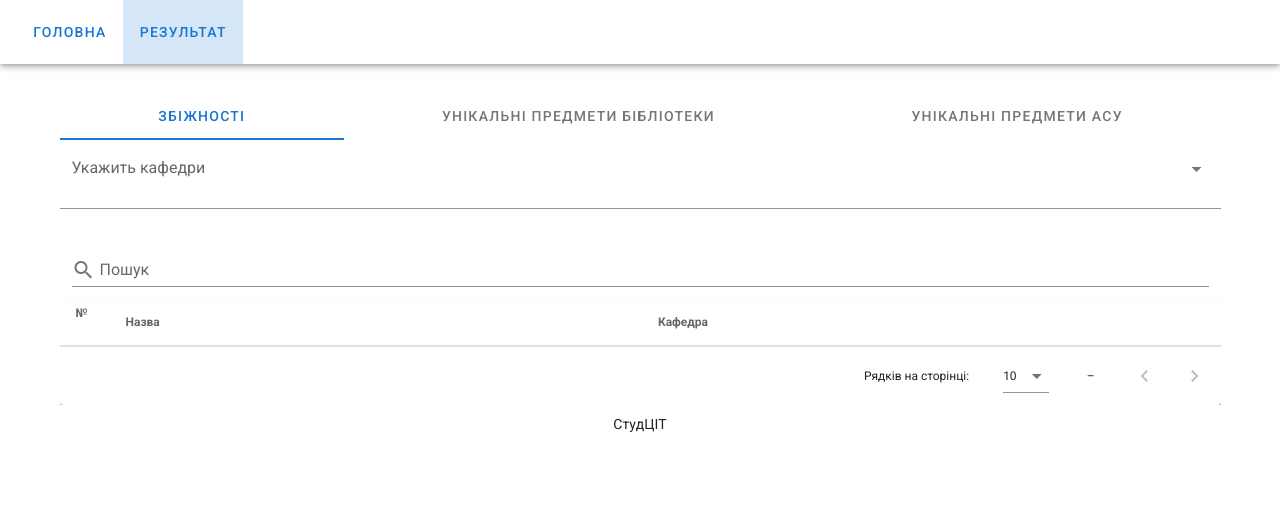
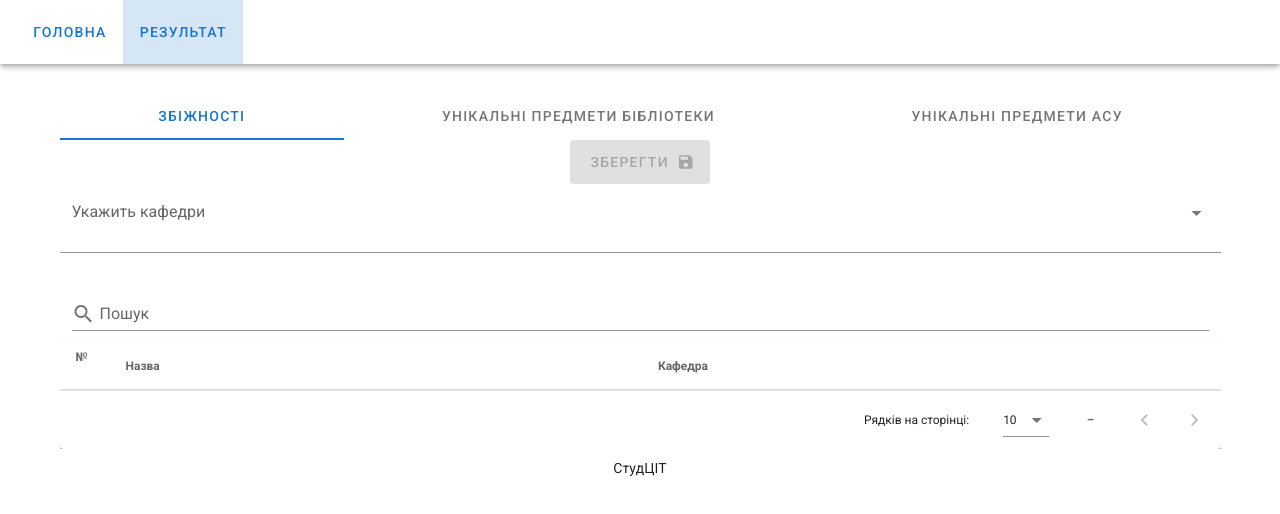
Before and after one commit to Maksim996/library, a Vue app: page /results in a window 1280 px wide. Shown: the top 514 px of the page. Built offline with nearby package versions, Linux system fonts and the light colour scheme; what vue-sweetalert2 would draw is missing.

Commit message:
fixed btn downlods

```diff
--- a/src/components/Table.vue
+++ b/src/components/Table.vue
@@ -21,7 +21,7 @@
         <v-row>
             <v-col class="col-12 d-flex justify-center">
               <v-btn
-                v-if="$route.results"
+                v-if="this.$route.name==='results'"
                 :disabled="loadingBtn || items.length == 0"
                 :loading="loadingBtn"
                 color="success"
@@ -29,6 +29,7 @@
                 large
                 @click="downloadFile()"
                 >
+
                   Зберегти
                 <v-icon right dark>save</v-icon>
               </v-btn>
```
